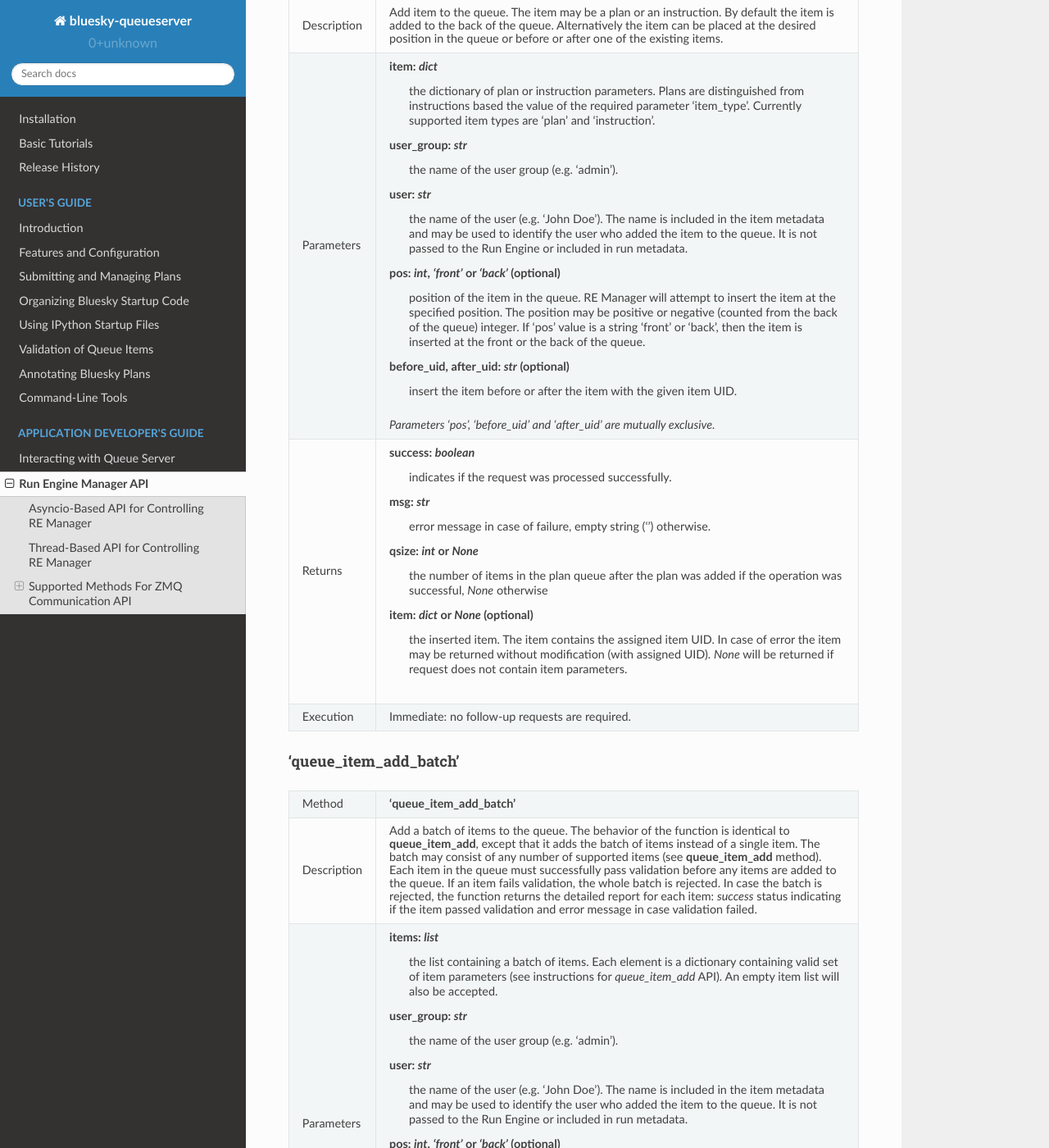
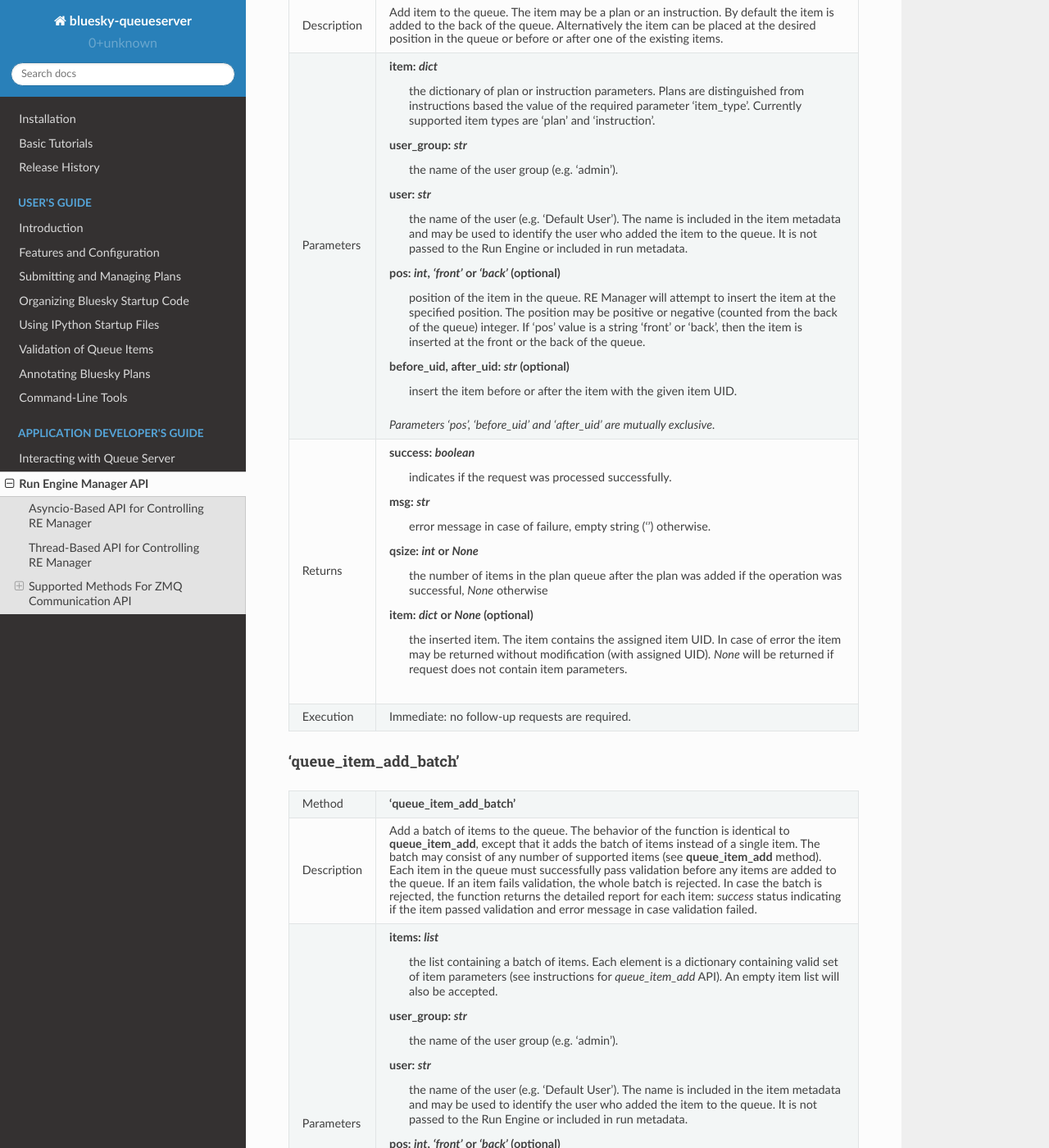
Before and after one commit to bluesky/bluesky-queueserver, a Sphinx documentation site: the page built from docs/source/re_manager_api.rst, in a window 1280 px wide and 1400 px high, scrolled down 12508 px. Shown: the whole window at 82% size. Built offline with Sphinx 7.4.7 and the Read the Docs theme 2.0.0, drawn with Linux system fonts in a browser that asks for light colours; some of the changed text lies outside the part shown.

Commit message:
DOC: changed default user name in documentation

```diff
--- a/docs/source/re_manager_api.rst
+++ b/docs/source/re_manager_api.rst
@@ -724,7 +724,7 @@ Parameters    **item**: *dict*
                   the name of the user group (e.g. 'admin').
 
               **user**: *str*
-                  the name of the user (e.g. 'John Doe'). The name is included in the item metadata
+                  the name of the user (e.g. 'Default User'). The name is included in the item metadata
                   and may be used to identify the user who added the item to the queue. It is not
                   passed to the Run Engine or included in run metadata.
 
@@ -784,7 +784,7 @@ Parameters    **items**: *list*
                   the name of the user group (e.g. 'admin').
 
               **user**: *str*
-                  the name of the user (e.g. 'John Doe'). The name is included in the item metadata
+                  the name of the user (e.g. 'Default User'). The name is included in the item metadata
                   and may be used to identify the user who added the item to the queue. It is not
                   passed to the Run Engine or included in run metadata.
 
@@ -861,7 +861,7 @@ Parameters    **item**: *dict*
                   the name of the user group (e.g. 'admin').
 
               **user**: *str*
-                  the name of the user (e.g. 'John Doe'). The name is included in the item metadata
+                  the name of the user (e.g. 'Default User'). The name is included in the item metadata
                   and may be used to identify the user who added the item to the queue. It is not
                   passed to the Run Engine or included in run metadata.
 
@@ -1157,7 +1157,7 @@ Parameters    **item**: *dict*
                   the name of the user group (e.g. 'admin').
 
               **user**: *str*
-                  the name of the user (e.g. 'John Doe'). The name is included in the item metadata
+                  the name of the user (e.g. 'Default User'). The name is included in the item metadata
                   and may be used to identify the user who added the item to the queue. It is not
                   passed to the Run Engine or included in run metadata.
 ------------  -----------------------------------------------------------------------------------------
@@ -1479,7 +1479,7 @@ Parameters    **item**: *dict*
                   the name of the user group (e.g. 'admin').
 
               **user**: *str*
-                  the name of the user (e.g. 'John Doe'). The name is included in the item metadata
+                  the name of the user (e.g. 'Default User'). The name is included in the item metadata
                   and may be used to identify the user who submitted the item.
 
               **run_in_background**: *boolean* (optional, default *False*)
```
